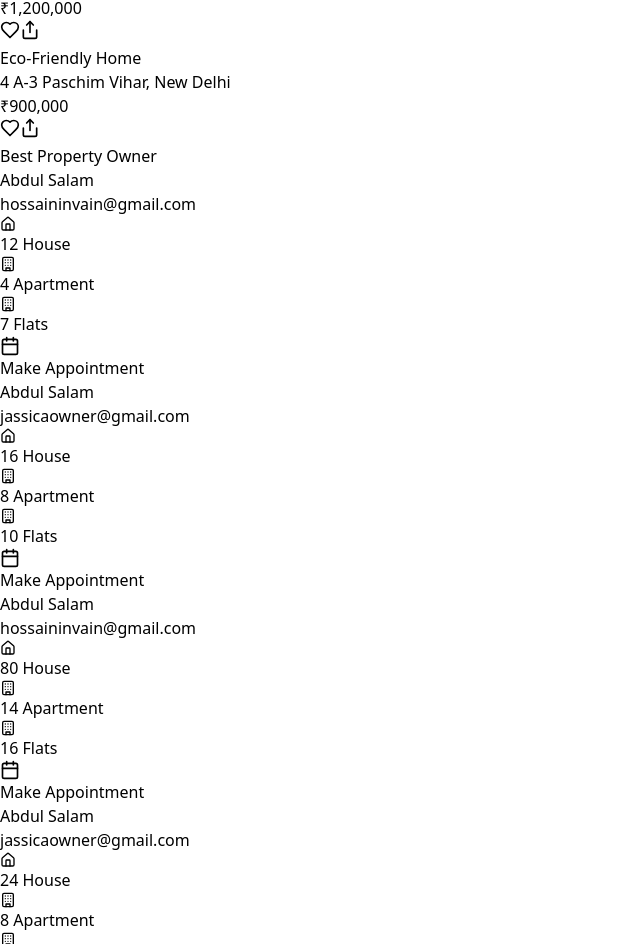
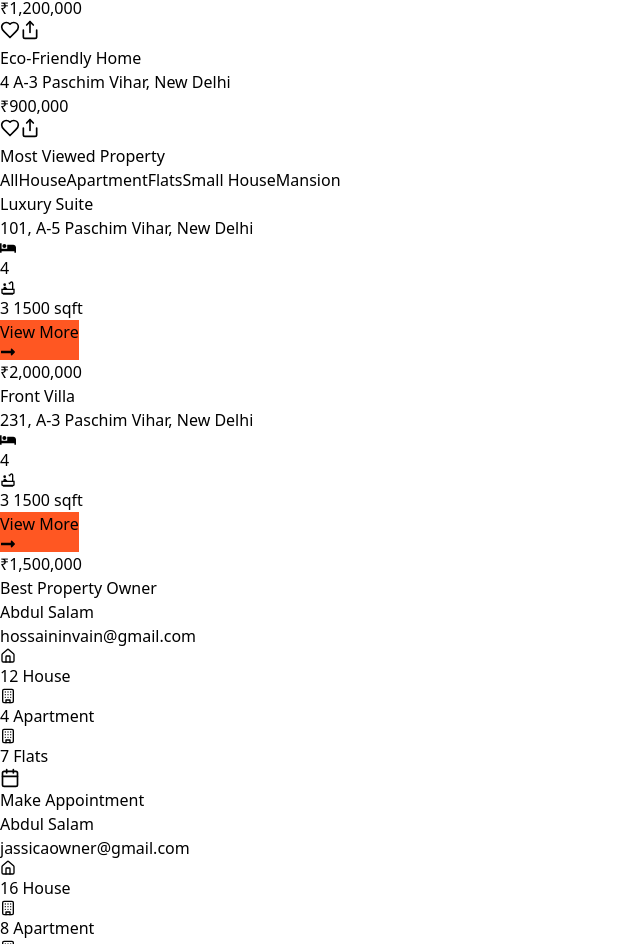
Before and after one commit to 018Krishna/construction, a React (Vite) app in the folder neww/neww/property/: page /properties in a window 1280 px wide. Shown: the part 794-1738 px from the top of the page, without its empty margins (0-640 px from the left). Built offline with nearby package versions, Linux system fonts and the light colour scheme.

Commit message:
Update Properties.jsx

```diff
--- a/neww/neww/property/src/pages/Properties.jsx
+++ b/neww/neww/property/src/pages/Properties.jsx
@@ -3,6 +3,7 @@ import Navbar from '../components/Header';
 import Bestprop from '../components/Bestprop';
 import Footer from '../components/Footer';
 import { ChevronLeft, ChevronRight, Heart, Share } from 'lucide-react';
+import Mostview from '../components/Mostview';
 
 const Properties = () => {
   const [currentIndex, setCurrentIndex] = useState(0);
@@ -175,7 +176,7 @@ const Properties = () => {
           ))}
         </div>
       </div>
-
+      <Mostview />
       <Bestprop />
     </div>
   );
```
